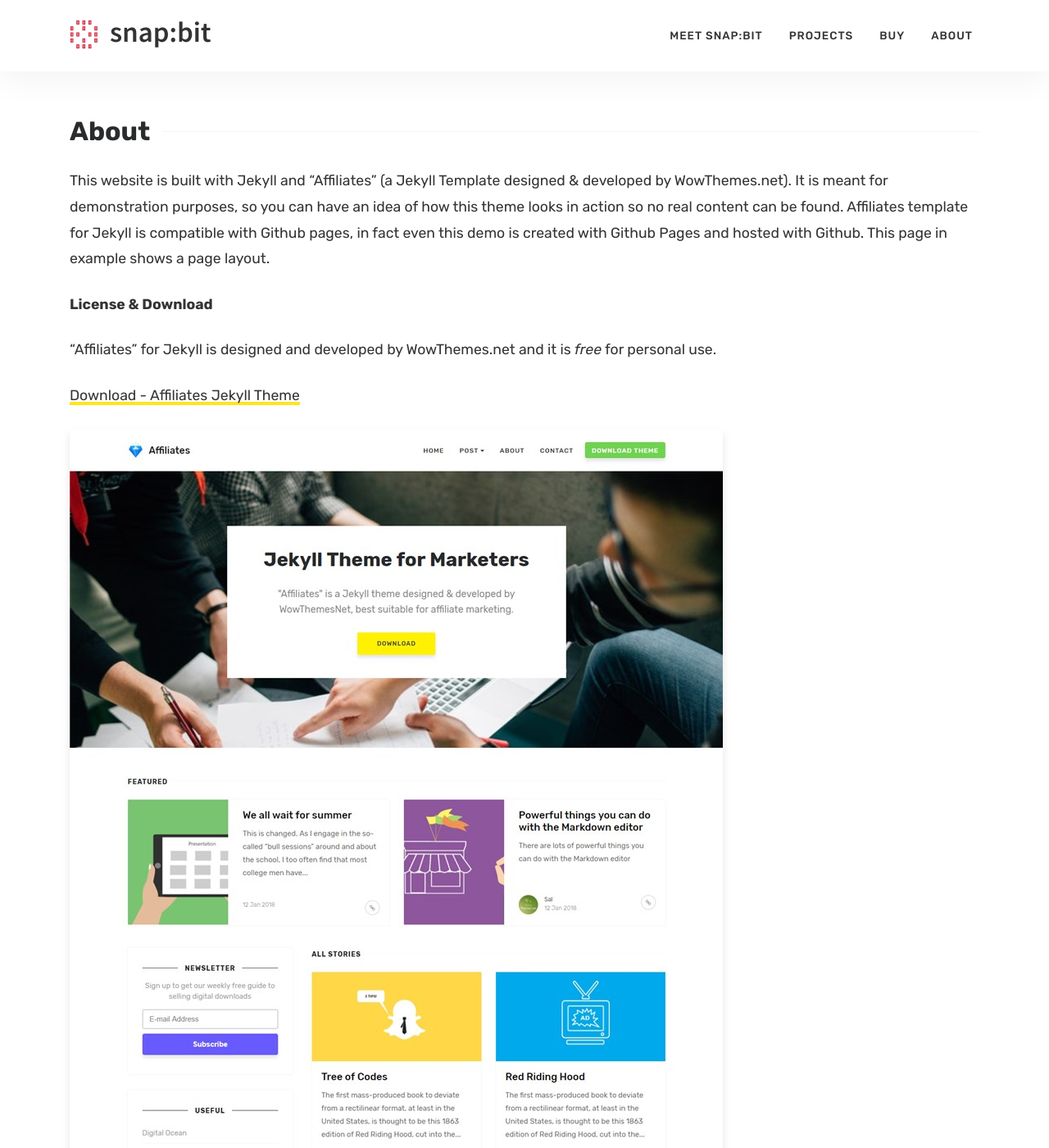
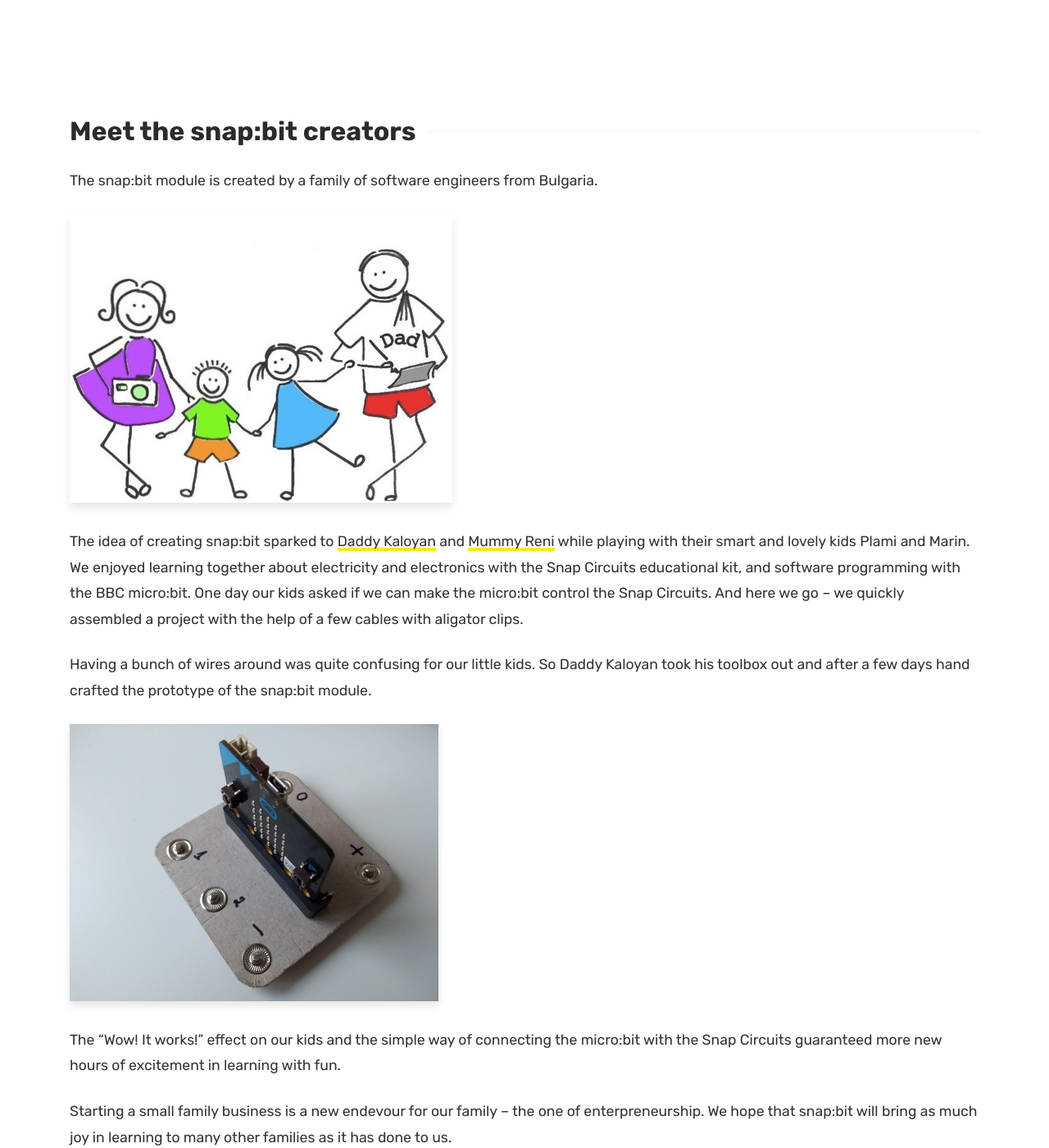
Before and after one commit to snap-bit/snap-bit.github.io, a Jekyll site: the page built from about.md, in a window 1280 px wide and 1400 px high. Shown: the whole window at 82% size. Built offline with Jekyll 4.4.1, drawn with Linux system fonts in a browser that asks for light colours; comment, search, counter and statistics services are not loaded; some of the changed text lies outside the part shown.

Commit message:
About page

```diff
--- a/about.md
+++ b/about.md
@@ -1,21 +1,18 @@
 ---
 layout: page
-title: About
-comments: true
+title: Meet the snap:bit creators
 ---
 
-This website is built with Jekyll and "Affiliates" (a Jekyll Template designed & developed by WowThemes.net). It is meant for demonstration purposes, so you can have an idea of how this theme looks in action so no real content can be found. Affiliates template for Jekyll is compatible with Github pages, in fact even this demo is created with Github Pages and hosted with Github. This page in example shows a page layout.
+The snap:bit module is created by a family of software engineers from Bulgaria.
 
-**License & Download**
+![our family]({{site.baseurl}}/assets/images/family.png)
 
-"Affiliates" for Jekyll is designed and developed by WowThemes.net and it is *free* for personal use.
+The idea of creating snap:bit sparked to [Daddy Kaloyan](https://www.linkedin.com/in/kaloyanraev/) and [Mummy Reni](https://www.linkedin.com/in/irena-stambolieva-aa2b022/) while playing with their smart and lovely kids Plami and Marin. We enjoyed learning together about electricity and electronics with the Snap Circuits educational kit, and software programming with the BBC micro:bit. One day our kids asked if we can make the micro:bit control the Snap Circuits. And here we go -- we quickly assembled a project with the help of a few cables with aligator clips.
 
-<a href="https://github.com/wowthemesnet/affiliates-jekyll-theme/archive/master.zip" target="_blank">Download - Affiliates Jekyll Theme</a>
+Having a bunch of wires around was quite confusing for our little kids. So Daddy Kaloyan took his toolbox out and after a few days hand crafted the prototype of the snap:bit module.
 
-![jekyll template mediumish]({{site.baseurl}}/assets/images/theme1.jpg)
+![the snap:bit]({{site.baseurl}}/assets/images/prototype.jpg)
 
-![jekyll template mediumish]({{site.baseurl}}/assets/images/theme2.jpg)
+The "Wow! It works!" effect on our kids and the simple way of connecting the micro:bit with the Snap Circuits guaranteed more new hours of excitement in learning with fun.
 
-![jekyll template mediumish]({{site.baseurl}}/assets/images/theme3.jpg)
-
-![jekyll template mediumish]({{site.baseurl}}/assets/images/theme4.jpg)
+Starting a small family business is a new endevour for our family -- the one of enterpreneurship. We hope that snap:bit will bring as much joy in learning to many other families as it has done to us.
```
Also changed, not shown: assets/images/family.png (added), assets/images/prototype.jpg (added), assets/images/theme1.jpg (deleted), assets/images/theme2.jpg (deleted), assets/images/theme3.jpg (deleted), assets/images/theme4.jpg (deleted).
